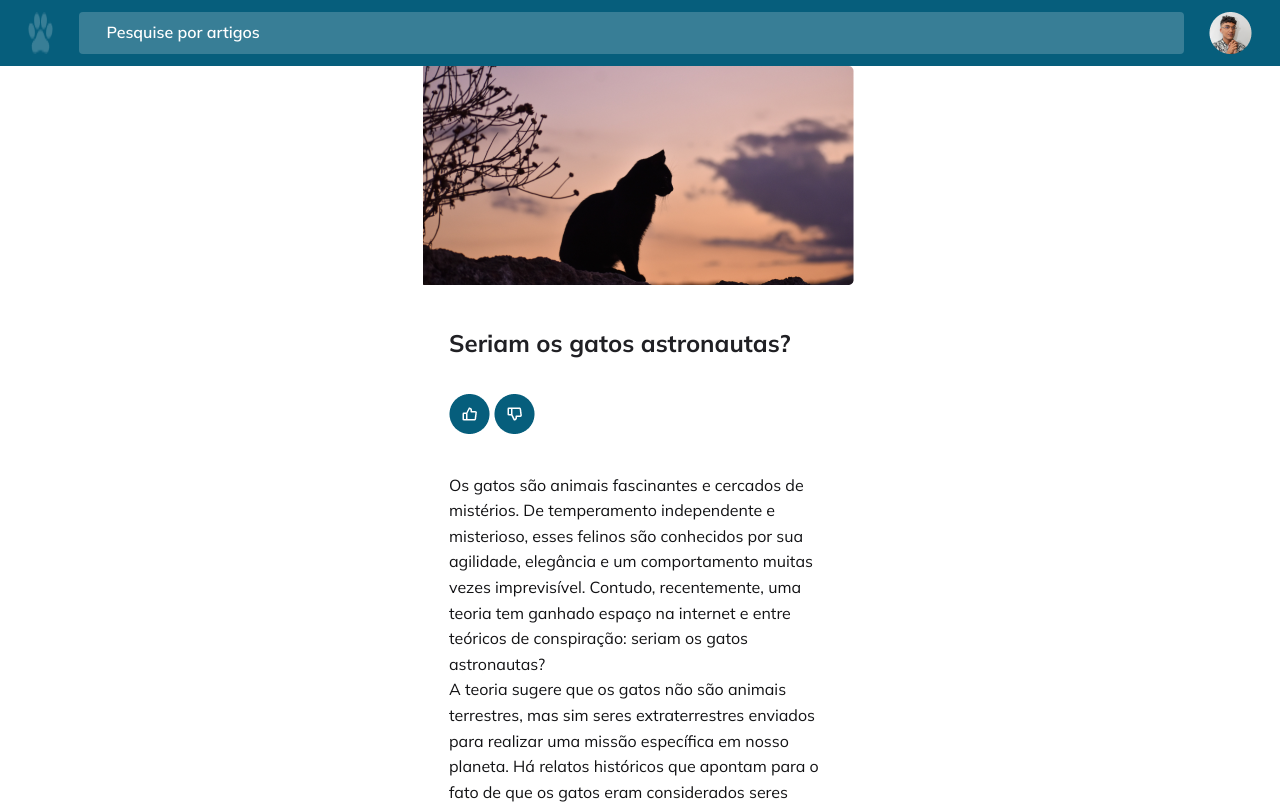
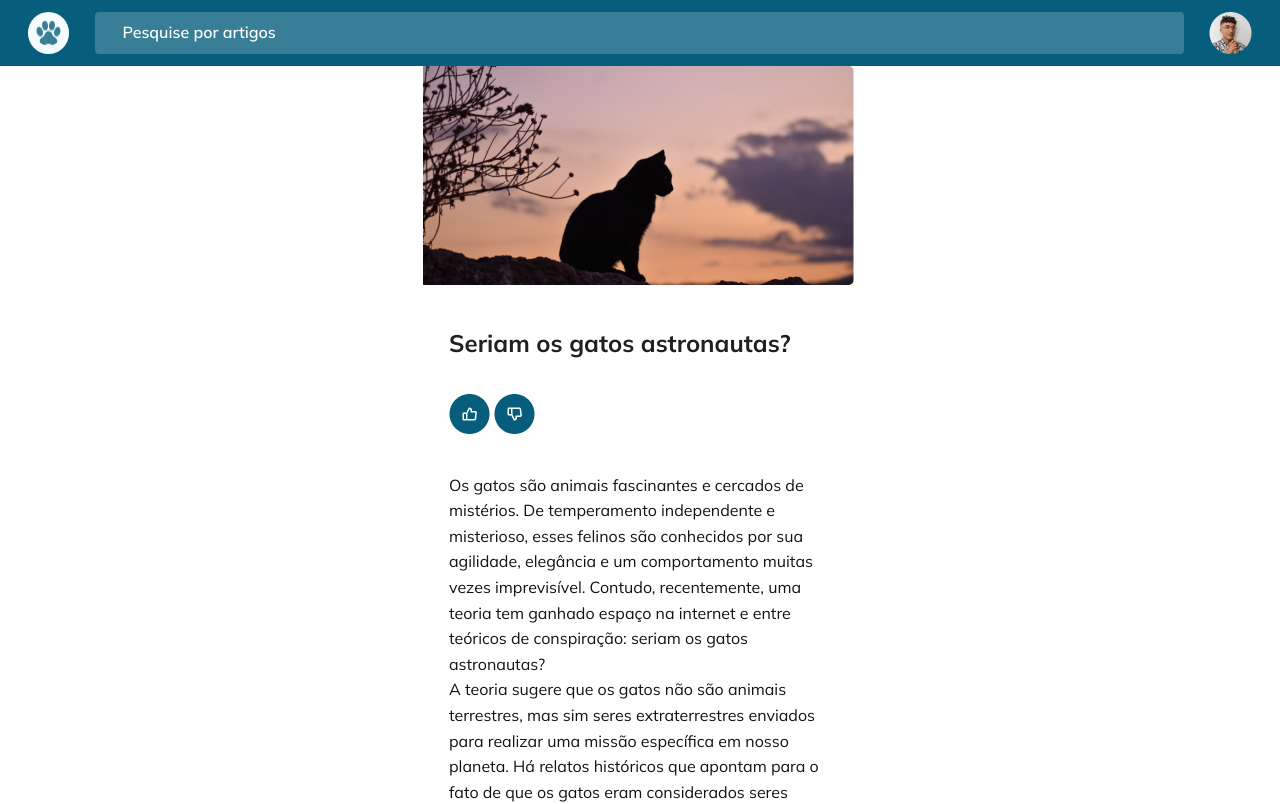
Before and after one commit to pedrocosta-7/Blog-of-cats, a plain HTML site: page index.html in a window 1280 px wide. Shown: the top 804 px of the page. Drawn offline with Linux system fonts and the light colour scheme.

Commit message:
estilo logo

```diff
--- a/index.html
+++ b/index.html
@@ -11,7 +11,7 @@
 </head>
 <body>
 <header>
-<img src="./assets/logo.png" alt="logo">
+<img id="logo" src="./assets/logo.png" alt="logo">
 <input type="text" placeholder="Pesquise por artigos">
 <img src="./assets/avatar.png" alt="avatar">
 </header>
--- a/style.css
+++ b/style.css
@@ -11,6 +11,11 @@ header {
     gap: 2.55rem;
     background: var(--Brand-Colors-Explorer-dark, #065E7C);
     padding: 12px 28px;
+}
+header #logo {
+    padding: 0.8rem;
+    background: #F4FCFF;
+    border-radius: 9999px;
 }
 header input {
     padding: 1.2rem 1.6rem 1.2rem 1.4rem;
```
